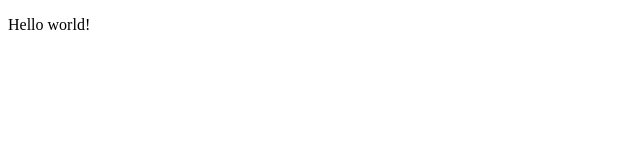
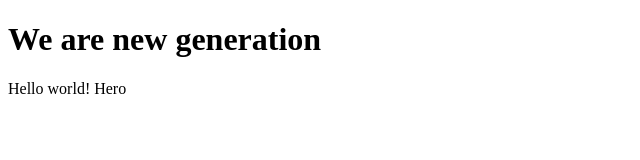
Before and after one commit to TAICHI01001/git-101-pg, a plain HTML site: page index.html in a window 1280 px wide. Shown: the whole page, without its empty margins (0-640 px from the left). Drawn offline with Linux system fonts and the light colour scheme.

Commit message:
Add string

```diff
--- a/index.html
+++ b/index.html
@@ -9,7 +9,9 @@
 </head>
 
 <body>
-  <p>Hello world!</p>
+  <h1>We are new generation</h1>
+  <p>Hello world! Hero</p>
+
 </body>
 
 </html>
```
